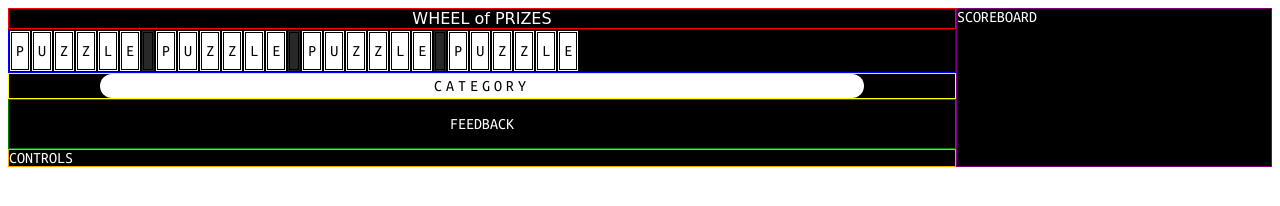
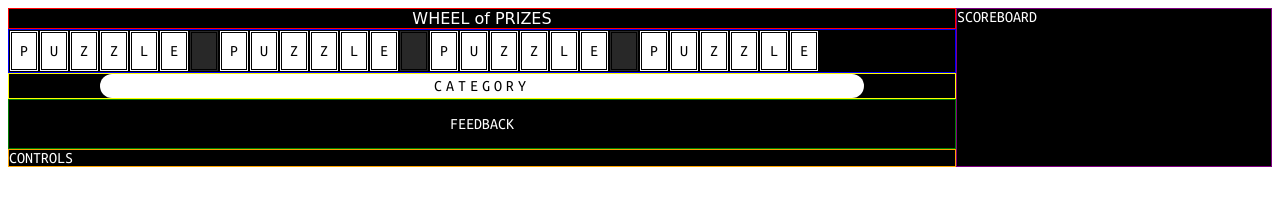
Before and after one commit to rgroves/fcc-chi-wheel-of-prizes, a plain HTML site: page index.html in a window 1280 px wide. Drawn offline with Linux system fonts and the light colour scheme; a web font is replaced by a local one.

Commit message:
Centered puzzle letters and gave them uniform width.

```diff
--- a/style/main.css
+++ b/style/main.css
@@ -43,6 +43,7 @@ body {
   grid-area: puzzle;
   display: flex;
   flex-wrap: wrap;
+  text-align: center;
 }
 
 .game-board__puzzle-word {
@@ -55,6 +56,7 @@ body {
   padding: 0.25em;
   line-height: 1.75em;
   border: 3px double black;
+  min-width: 1em;
 }
 
 .game-board__puzzle-space {
```
